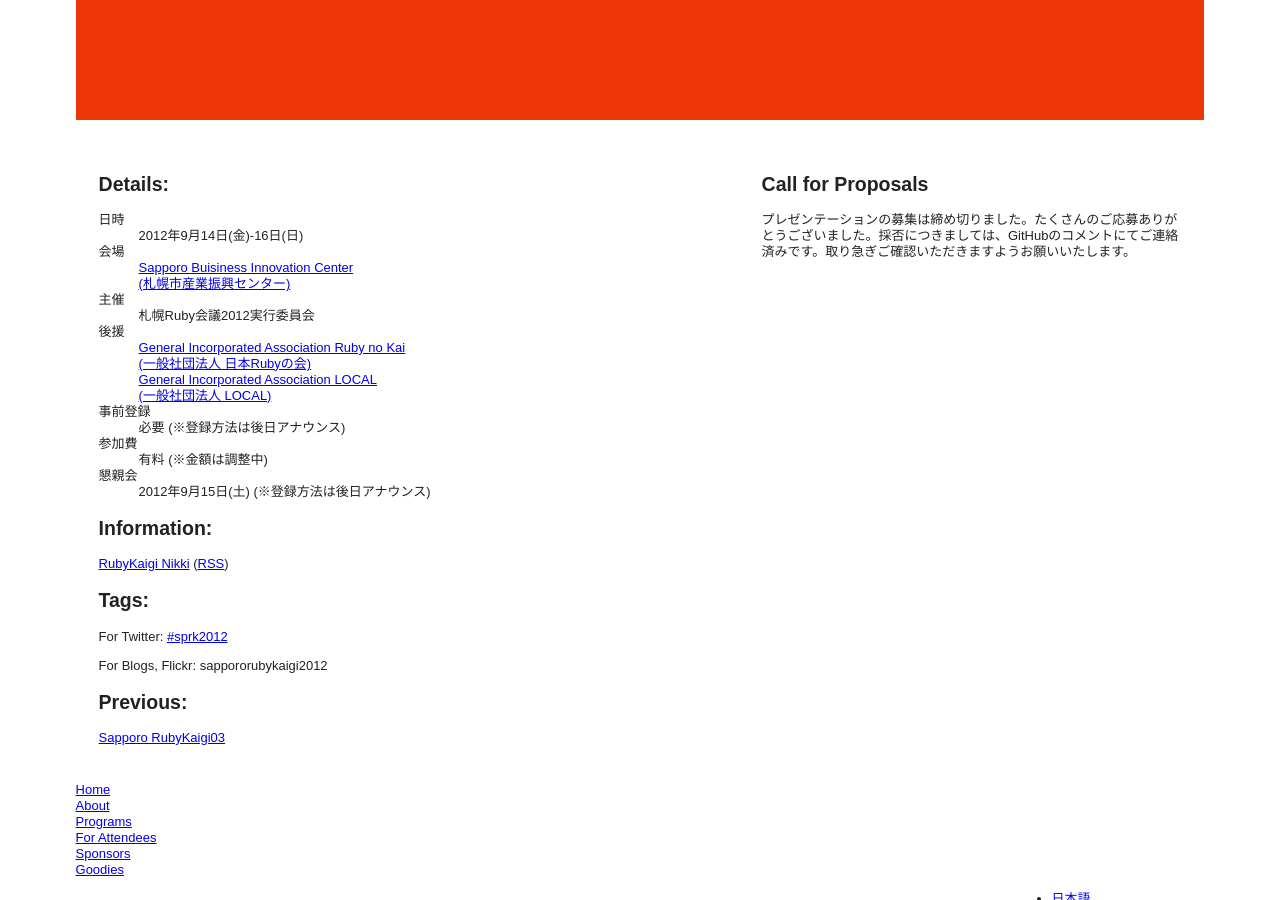
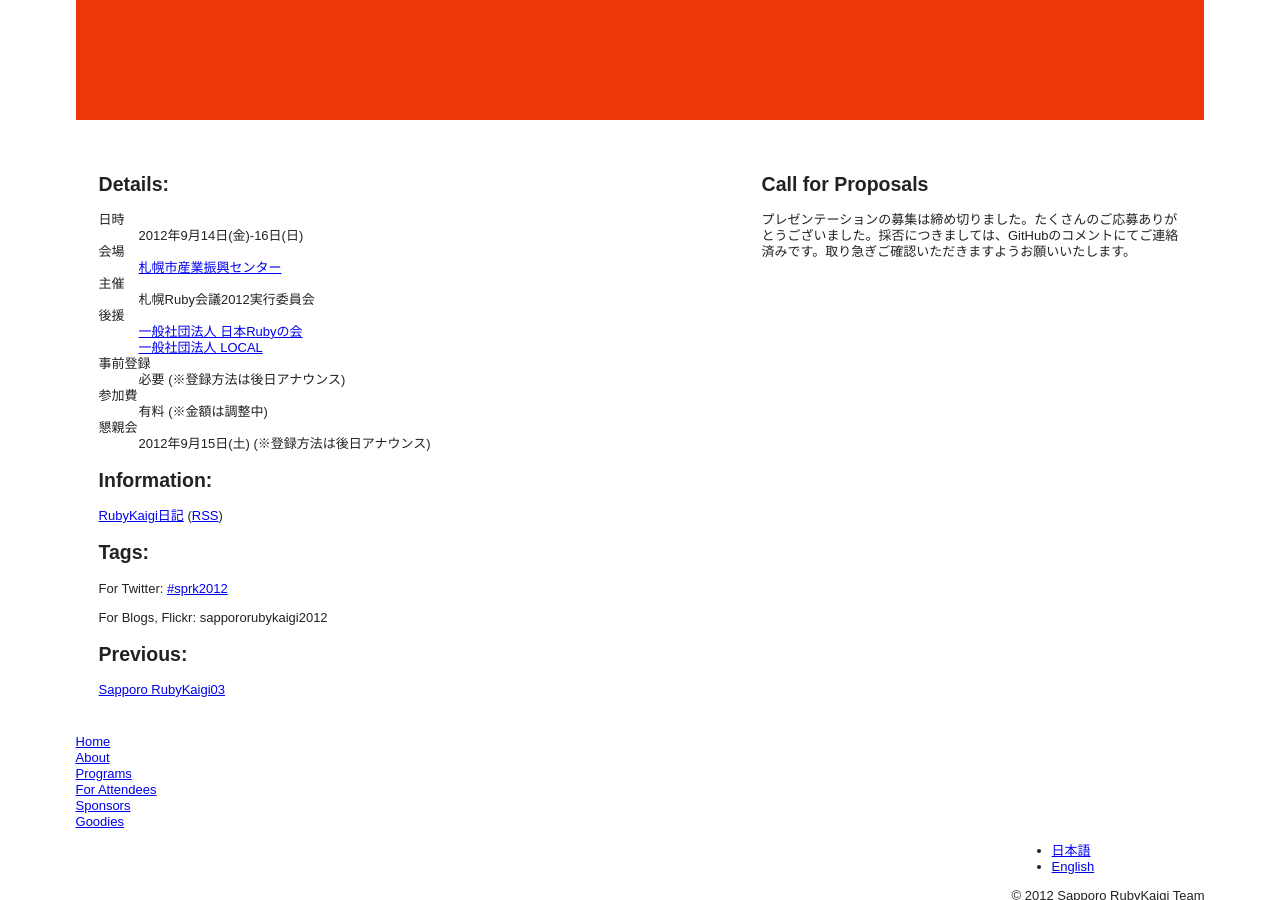
Before and after one commit to ruby-sapporo/sapporo.rubykaigi.org, a Jekyll site: the page built from 2012/ja/index.html, in a window 1280 px wide and 900 px high, scrolled down 571 px. Built offline with Jekyll 4.4.1, drawn with Linux system fonts in a browser that asks for light colours; nearby versions of some CDN libraries; Markdown is read by kramdown in place of the engine named in the settings; comment, search, counter and statistics services are not loaded.

Commit message:
[#28935297] remove English from ja/index.html

```diff
--- a/2012/ja/index.html
+++ b/2012/ja/index.html
@@ -12,12 +12,12 @@ layout: 2012default
       <dt>日時</dt>
       <dd>2012年9月14日(金)-16日(日)</dd>
       <dt>会場</dd>
-      <dd><a href="http://www.sapporosansin.jp/index.html" target="_blank">Sapporo Buisiness Innovation Center<br>(札幌市産業振興センター)</a></dd>
+      <dd><a href="http://www.sapporosansin.jp/index.html" target="_blank">札幌市産業振興センター</a></dd>
       <dt>主催</dt>
       <dd>札幌Ruby会議2012実行委員会</dd>
       <dt>後援</dt>
-      <dd><a href="http://ruby-no-kai.org" target="_blank">General Incorporated Association Ruby no Kai<br>(一般社団法人 日本Rubyの会)</a><br>
-      <a href="http://www.local.or.jp/" target="_blank">General Incorporated Association LOCAL<br>(一般社団法人 LOCAL)</a>
+      <dd><a href="http://ruby-no-kai.org" target="_blank">一般社団法人 日本Rubyの会</a><br>
+      <a href="http://www.local.or.jp/" target="_blank">一般社団法人 LOCAL</a>
       </dd>
       <dt>事前登録</dt>
       <dd>必要 (※登録方法は後日アナウンス)</dd>
@@ -27,7 +27,7 @@ layout: 2012default
       <dd>2012年9月15日(土) (※登録方法は後日アナウンス)</dd>
     </dl>
     <h2>Information:</h2>
-    <p><a href="http://rubykaigi.tdiary.net/" target="_blank">RubyKaigi Nikki</a> (<a href="http://rubykaigi.tdiary.net/index.rdf">RSS</a>)</p>
+    <p><a href="http://rubykaigi.tdiary.net/" target="_blank">RubyKaigi日記</a> (<a href="http://rubykaigi.tdiary.net/index.rdf">RSS</a>)</p>
     <h2>Tags:</h2>
     <p>For Twitter: <a href="https://twitter.com/#!/search/realtime/%23sprk2012">#sprk2012</a></p>
     <p>For Blogs, Flickr: sappororubykaigi2012</p>
```
